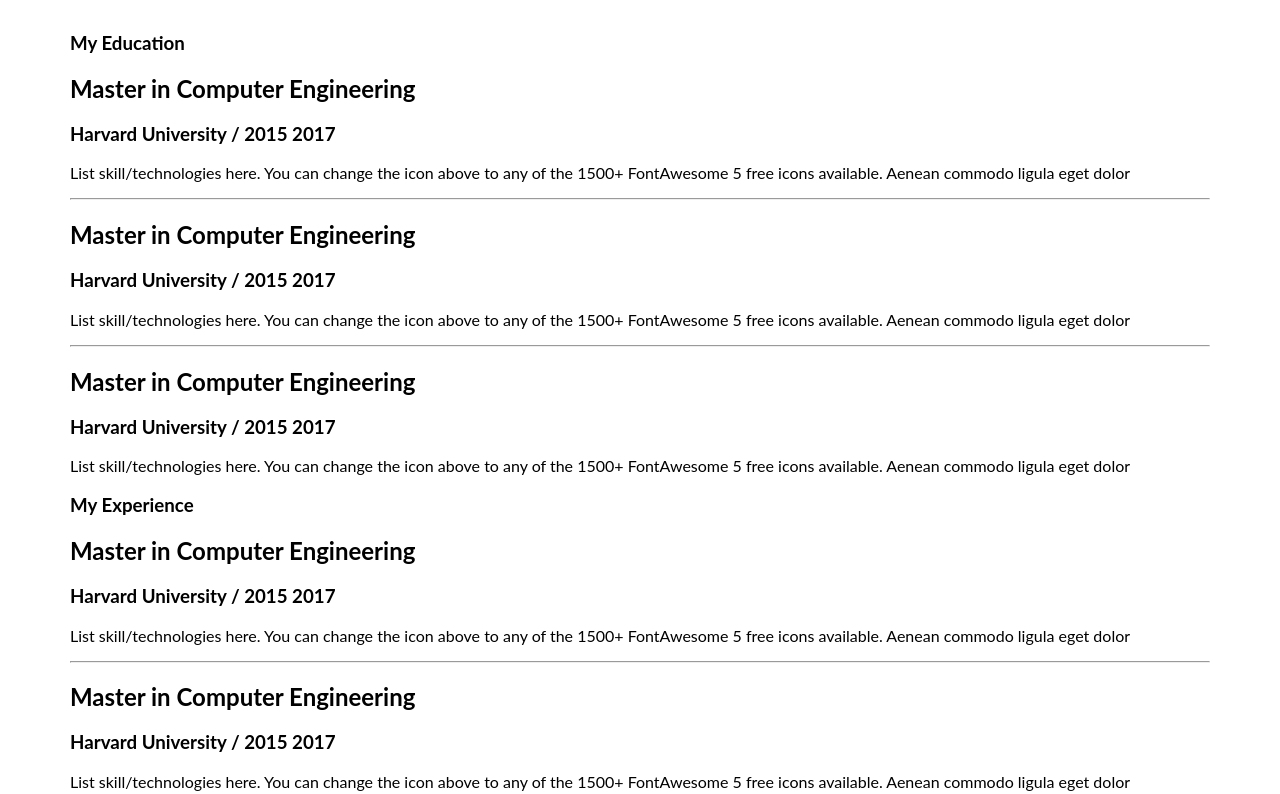
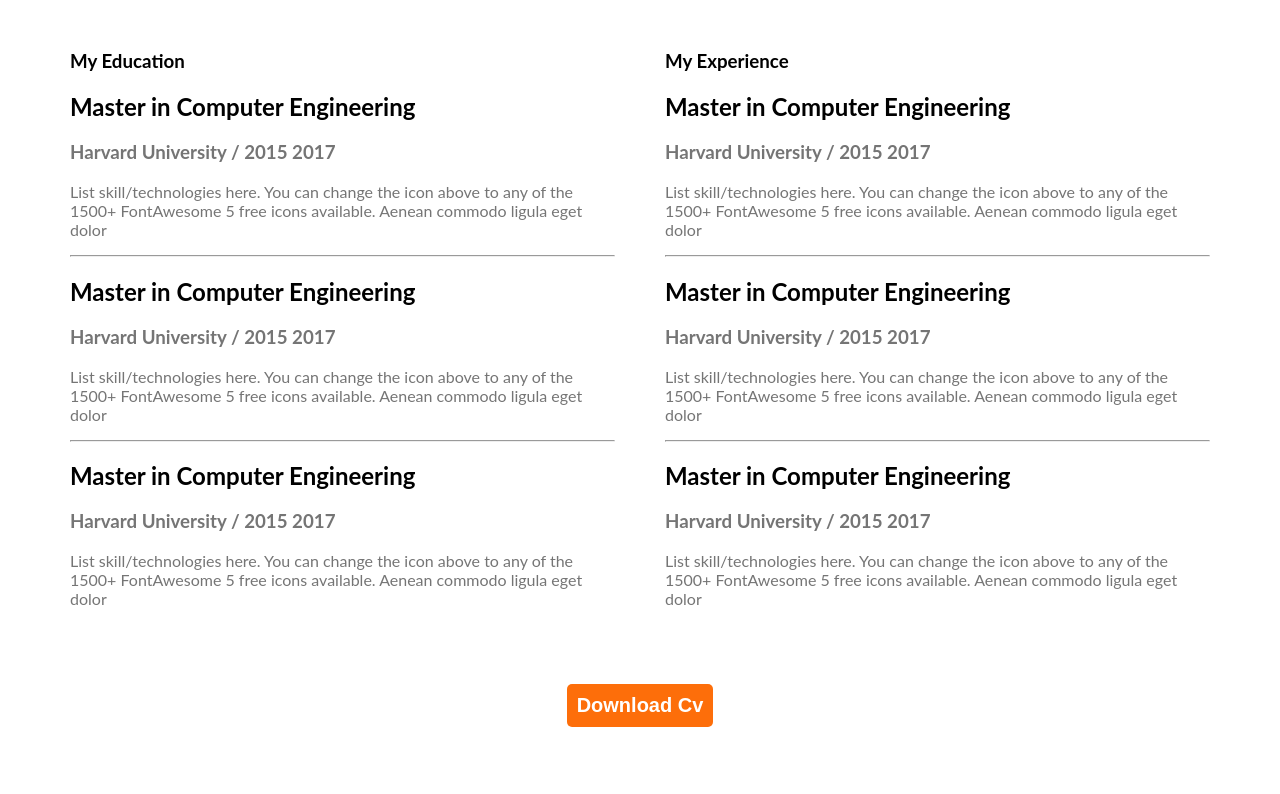
Before and after one commit to rayhansifat/portfolio-resources, a plain HTML site: page index.html in a window 1280 px wide. Shown: the part 2370-3164 px from the top of the page. Drawn offline with Linux system fonts and the light colour scheme.

Commit message:
finished resume section

```diff
--- a/index.html
+++ b/index.html
@@ -202,6 +202,9 @@
 
                 </div>
             </div>
+            <div class="download-cv">
+                <button class="btn-primary">Download Cv</button>
+            </div>
         </section>
     </main>
     <footer>
--- a/style.css
+++ b/style.css
@@ -143,6 +143,18 @@ main section{
     background: #e6e6fa;
     box-shadow: 0px 6px 50px 0px rgba(0, 0, 0, 0.06);
 }
-.skills-description{
 
+
+.resume-container{
+    display: flex;
+    gap: 50px;
 }
+
+.re-des, .re-insti{
+    color: #757575;
+}
+
+.download-cv{
+    text-align: center;
+    margin: 50px;
+}
```
